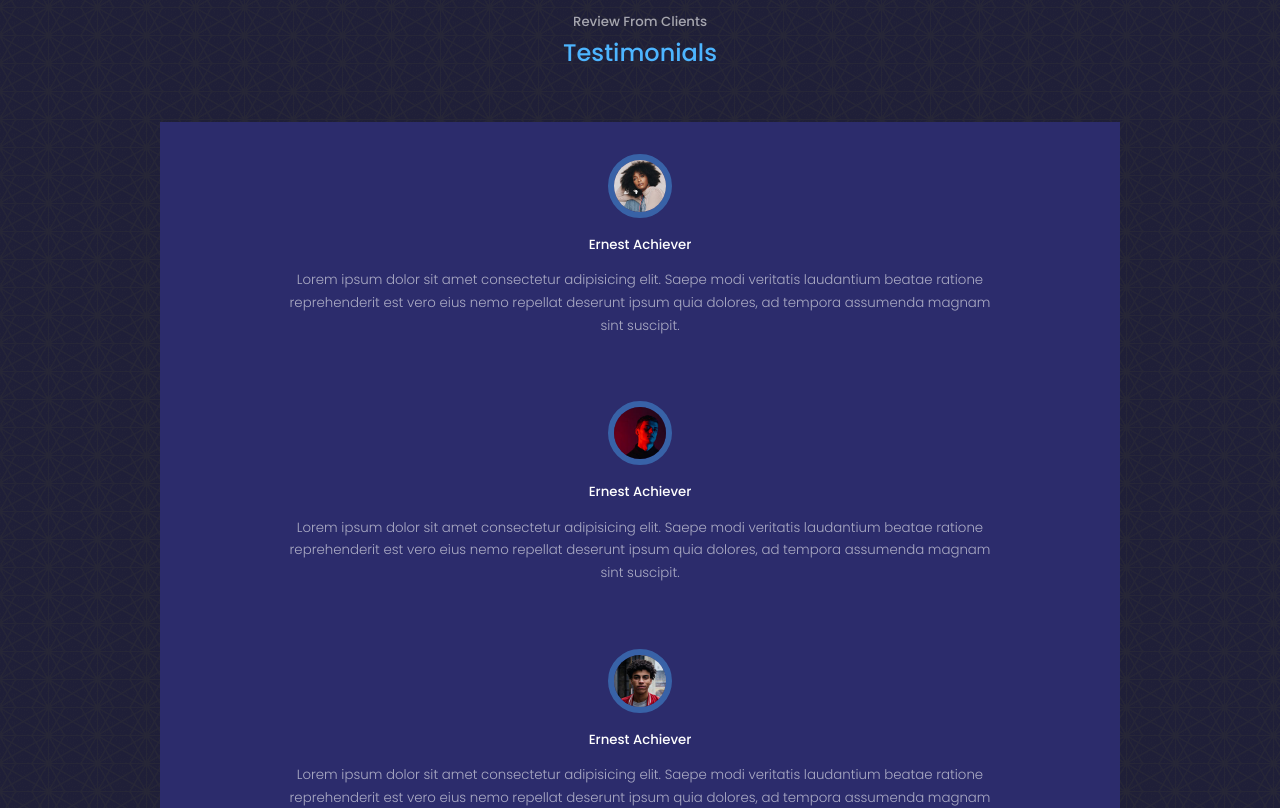
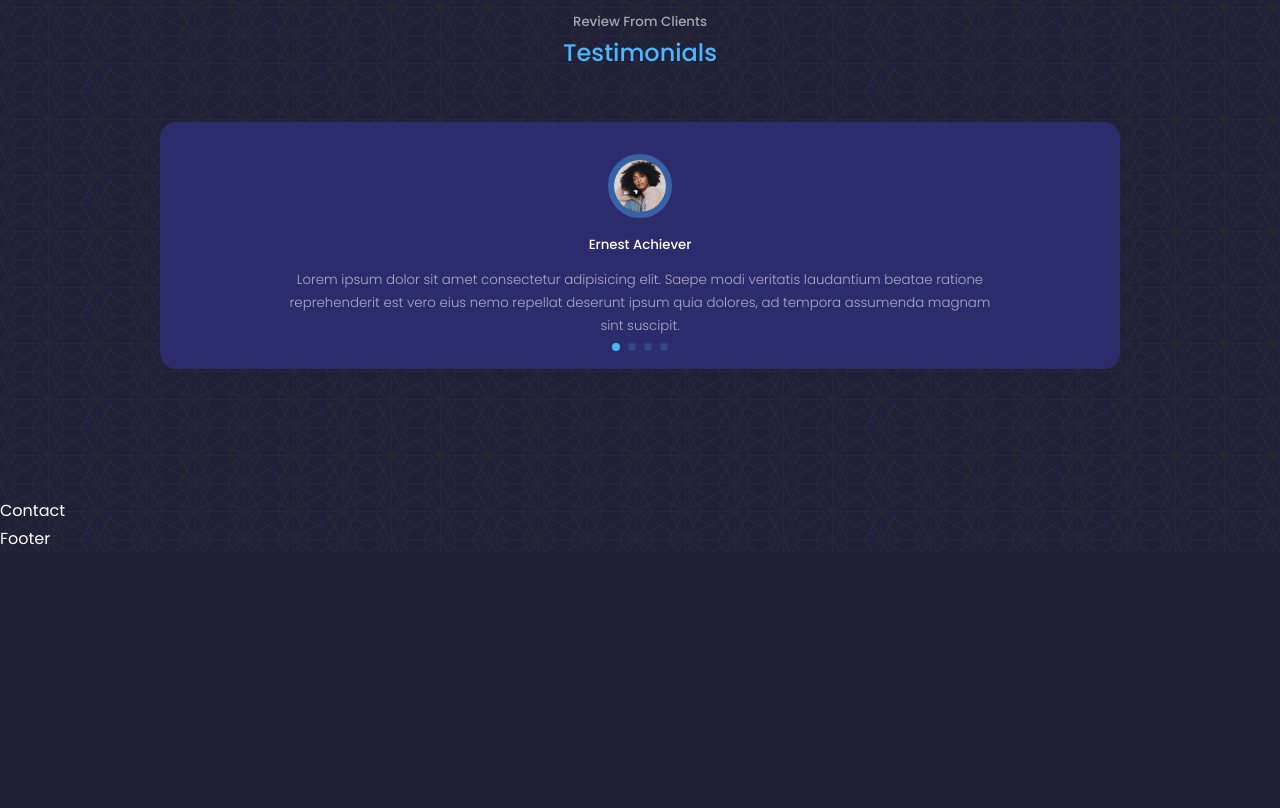
Before and after one commit to DavidMehari/react-portfolio-website, a React (Create React App) app: page / in a window 1280 px wide. Shown: the part 4220-5028 px from the top of the page. After the commit the page ends 4772 px from the top, so only its background shows below. Built offline with nearby package versions, Linux system fonts and the light colour scheme.

Commit message:
swiper js added

```diff
--- a/package.json
+++ b/package.json
@@ -10,6 +10,7 @@
     "react-dom": "^17.0.2",
     "react-icons": "^4.3.1",
     "react-scripts": "5.0.0",
+    "swiper": "^8.0.7",
     "web-vitals": "^2.1.4"
   },
   "scripts": {
--- a/src/components/testimonials/Testimonials.jsx
+++ b/src/components/testimonials/Testimonials.jsx
@@ -5,62 +5,75 @@ import AVTR2 from '../../assets/avatar2.jpg';
 import AVTR3 from '../../assets/avatar3.jpg';
 import AVTR4 from '../../assets/avatar4.jpg';
 
+// import Swiper core and required modules
+import { A11y, Navigation, Pagination, Scrollbar } from 'swiper';
+
+import { Swiper, SwiperSlide } from 'swiper/react';
+
+// Import Swiper styles
+import 'swiper/css';
+import 'swiper/css/navigation';
+import 'swiper/css/pagination';
+import 'swiper/css/scrollbar';
+
+
+const data = [
+  {
+    avatar: AVTR1,
+    name: 'Ernest Achiever',
+    review: `Lorem ipsum dolor sit amet consectetur adipisicing elit. Saepe modi
+    veritatis laudantium beatae ratione reprehenderit est vero eius nemo
+    repellat deserunt ipsum quia dolores, ad tempora assumenda magnam
+    sint suscipit.`,
+  },
+  {
+    avatar: AVTR2,
+    name: 'Ernest Achiever',
+    review: `Lorem ipsum dolor sit amet consectetur adipisicing elit. Saepe modi
+    veritatis laudantium beatae ratione reprehenderit est vero eius nemo
+    repellat deserunt ipsum quia dolores, ad tempora assumenda magnam
+    sint suscipit.`,
+  },
+  {
+    avatar: AVTR3,
+    name: 'Ernest Achiever',
+    review: `Lorem ipsum dolor sit amet consectetur adipisicing elit. Saepe modi
+    veritatis laudantium beatae ratione reprehenderit est vero eius nemo
+    repellat deserunt ipsum quia dolores, ad tempora assumenda magnam
+    sint suscipit.`,
+  },
+  {
+    avatar: AVTR4,
+    name: 'Ernest Achiever',
+    review: `Lorem ipsum dolor sit amet consectetur adipisicing elit. Saepe modi
+    veritatis laudantium beatae ratione reprehenderit est vero eius nemo
+    repellat deserunt ipsum quia dolores, ad tempora assumenda magnam
+    sint suscipit.`,
+  },
+];
+
 const Testimonials = () => {
   return (
     <section id="testimonials">
       <h5>Review From Clients</h5>
       <h2>Testimonials</h2>
 
-      <div className="container testimonials__container">
-        <article className="testimonial">
-          <div className="client__avatar">
-            <img src={AVTR1} alt="Avatar" />
-          </div>
-          <h5 className="client__name">Ernest Achiever</h5>
-          <small className="client__review">
-            Lorem ipsum dolor sit amet consectetur adipisicing elit. Saepe modi
-            veritatis laudantium beatae ratione reprehenderit est vero eius nemo
-            repellat deserunt ipsum quia dolores, ad tempora assumenda magnam
-            sint suscipit.
-          </small>
-        </article>
-        <article className="testimonial">
-          <div className="client__avatar">
-            <img src={AVTR2} alt="Avatar" />
-          </div>
-          <h5 className="client__name">Ernest Achiever</h5>
-          <small className="client__review">
-            Lorem ipsum dolor sit amet consectetur adipisicing elit. Saepe modi
-            veritatis laudantium beatae ratione reprehenderit est vero eius nemo
-            repellat deserunt ipsum quia dolores, ad tempora assumenda magnam
-            sint suscipit.
-          </small>
-        </article>
-        <article className="testimonial">
-          <div className="client__avatar">
-            <img src={AVTR3} alt="Avatar" />
-          </div>
-          <h5 className="client__name">Ernest Achiever</h5>
-          <small className="client__review">
-            Lorem ipsum dolor sit amet consectetur adipisicing elit. Saepe modi
-            veritatis laudantium beatae ratione reprehenderit est vero eius nemo
-            repellat deserunt ipsum quia dolores, ad tempora assumenda magnam
-            sint suscipit.
-          </small>
-        </article>
-        <article className="testimonial">
-          <div className="client__avatar">
-            <img src={AVTR4} alt="Avatar" />
-          </div>
-          <h5 className="client__name">Ernest Achiever</h5>
-          <small className="client__review">
-            Lorem ipsum dolor sit amet consectetur adipisicing elit. Saepe modi
-            veritatis laudantium beatae ratione reprehenderit est vero eius nemo
-            repellat deserunt ipsum quia dolores, ad tempora assumenda magnam
-            sint suscipit.
-          </small>
-        </article>
-      </div>
+      <Swiper className="container testimonials__container"
+        modules={[Navigation, Pagination, Scrollbar, A11y]}
+        spaceBetween={40}
+        slidesPerView={1}
+        pagination={{ clickable: true }}
+      >
+        {data.map(({ avatar, name, review }, i) => (
+          <SwiperSlide key={i} className="testimonial">
+            <div className="client__avatar">
+              <img src={avatar} alt="Avatar" />
+            </div>
+            <h5 className="client__name">{name}</h5>
+            <small className="client__review">{review}</small>
+          </SwiperSlide>
+        ))}
+      </Swiper>
     </section>
   );
 };
--- a/src/components/testimonials/testimonials.css
+++ b/src/components/testimonials/testimonials.css
@@ -1,5 +1,6 @@
 .testimonials__container {
   width: 40%;
+  padding-bottom: 4rem;
 }
 
 .client__avatar {
@@ -16,6 +17,7 @@
   text-align: center;
   padding: 2rem;
   user-select: none;
+  border-radius: 1rem;
 }
 
 .client__review {
@@ -24,6 +26,10 @@
   display: block;
   width: 80%;
   margin: 0.8rem auto 0;
+}
+
+.swiper-pagination-clickable .swiper-pagination-bullet {
+  background: var(--color-primary);
 }
 
 /* =============== MEDIA QUERIES (MEDIUM DEVICES) =============== */
```
Also changed, not shown: 1 other file (tests, documents, lock files or other folders).
